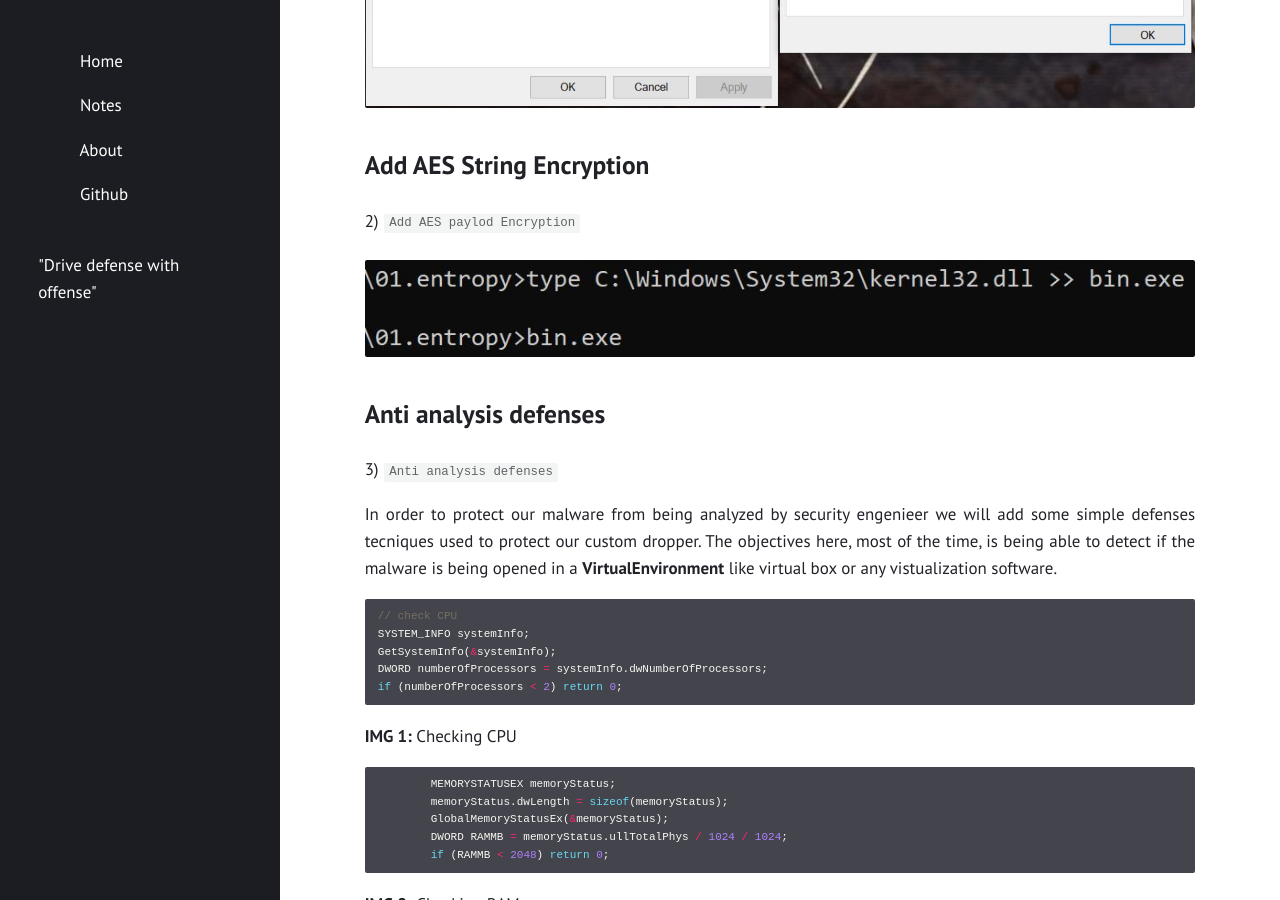
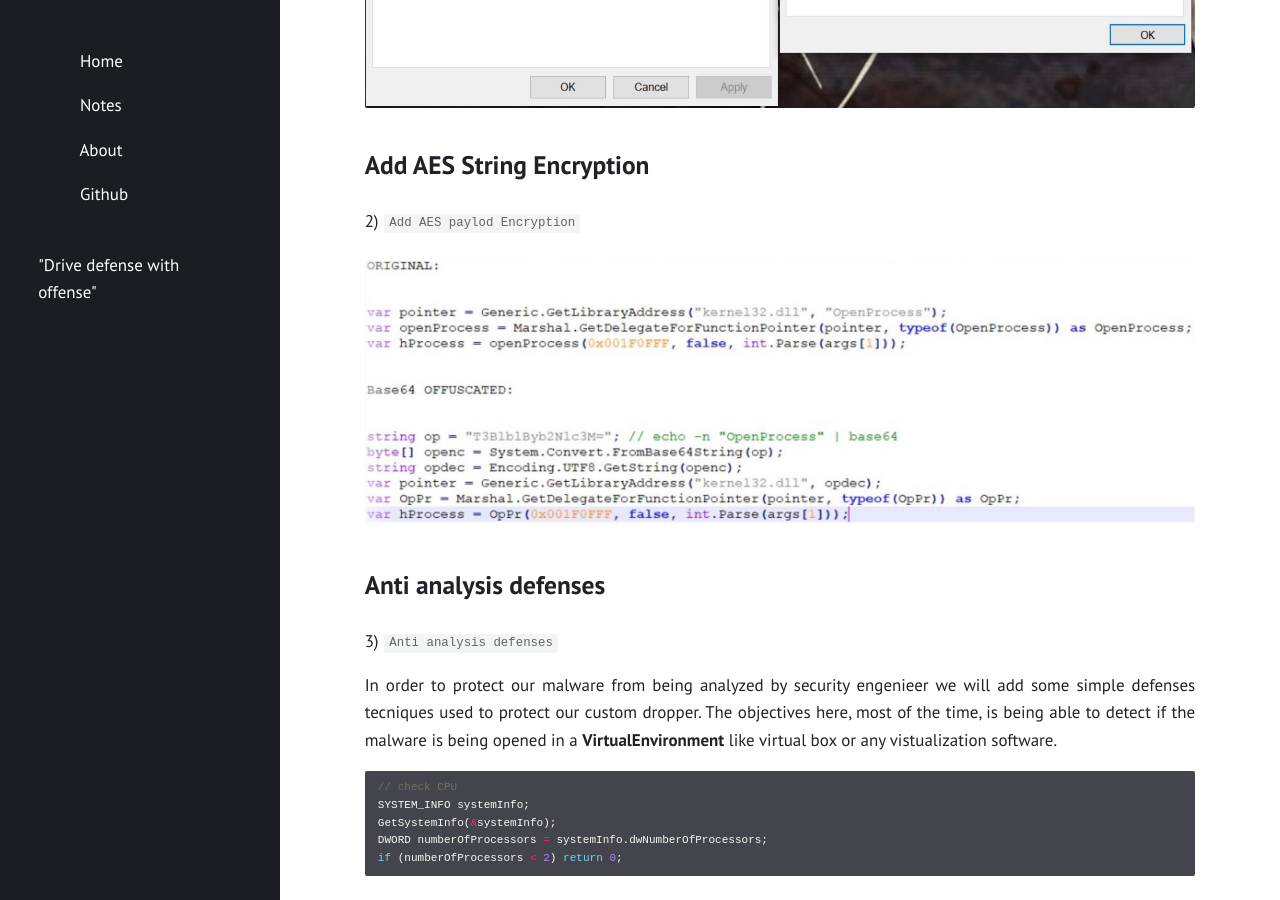
Before and after one commit to Fil88/Fil88.github.io, a Jekyll site: the page built from _posts/2021-03-01-Windows-Evasion.md, in a window 1280 px wide and 900 px high, scrolled down 6063 px. Built offline with Jekyll 4.4.1, drawn with Linux system fonts in a browser that asks for light colours.

Commit message:
Update 2021-03-01-Windows-Evasion.md

```diff
--- a/_posts/2021-03-01-Windows-Evasion.md
+++ b/_posts/2021-03-01-Windows-Evasion.md
@@ -135,7 +135,7 @@ signtool sign /v /f SPC.pfx <executable>
 
 
 <p align="center">
-  <img src="/assets/posts/2021-03-01-Windows-Evasion/entropy.JPG">
+  <img src="/assets/posts/2021-03-01-Windows-Evasion/strcs.JPG">
 </p>
 
 ## Anti analysis defenses
```
